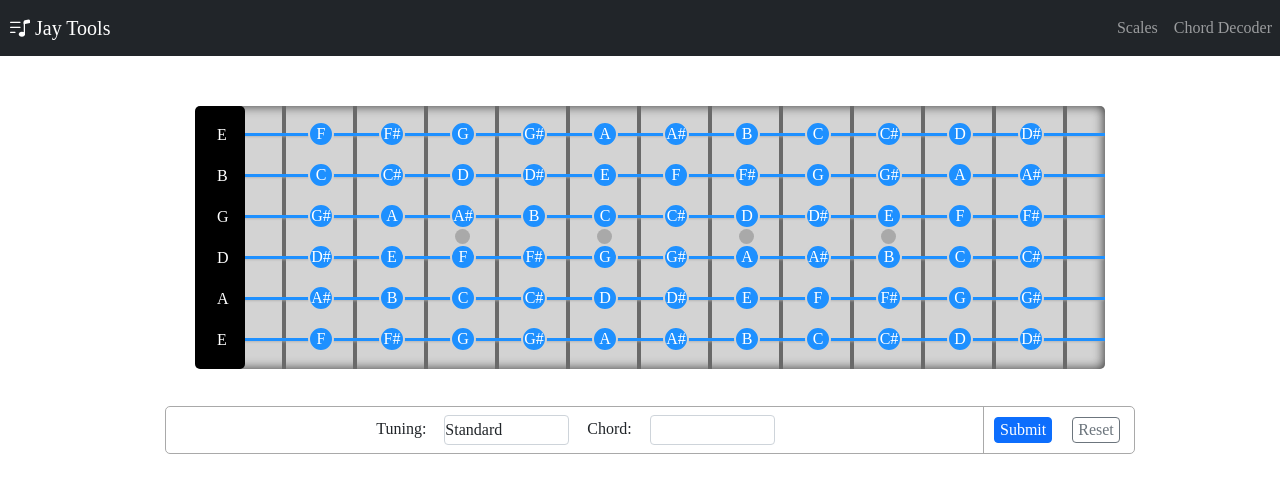
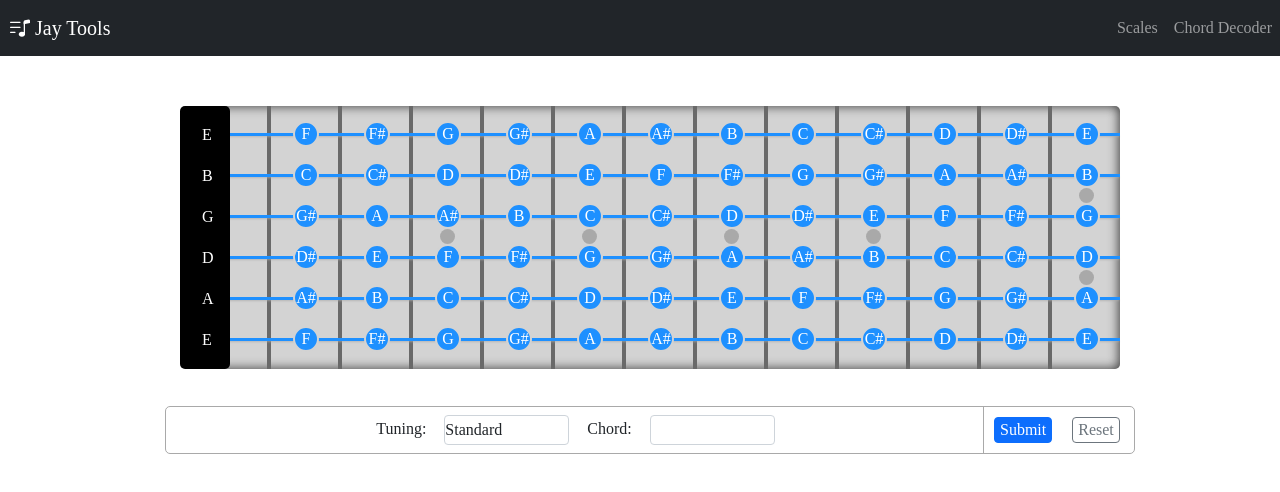
Before and after one commit to TaylorJay47/guitar-tools, an Angular app: page /chord-decoder in a window 1280 px wide. Shown: the top 492 px of the page. Built offline with nearby package versions, Linux system fonts and the light colour scheme.

Commit message:
increased string length to 12 frets and added 12 fret markers

```diff
--- a/src/app/neck/neck.component.css
+++ b/src/app/neck/neck.component.css
@@ -6,9 +6,9 @@
   position: absolute;
   margin-top: 50px;
   left: 50%;
-  margin-left: -435px;
+  margin-left: -450px;
   height: 263px;
-  width: 900px;
+  width: 930px;
   background-color: lightgray;
   box-shadow: inset -1px 0px 11px 0px rgba(0,0,0,0.75);
   border-radius: 5px;
@@ -42,7 +42,7 @@
   margin-top: 25px ;
   margin-bottom: 6px;
   display: inline-block;
-  width: 900px;
+  width: 930px;
   height: 3px;
   background-color: dodgerblue;
   box-shadow: 0px 2px 2px -1px darkgrey;
@@ -109,6 +109,18 @@
   border-radius: 50%;
 }
 
+.twelve {
+  position: absolute;
+  display: inline-block;
+  left: 639px;
+  margin-top: -39px;
+}
+
+.last {
+  margin-bottom: 60px;
+}
+
+
 .controls {
   position: absolute;
   margin-top: 50px;
--- a/src/app/neck/neck.component.html
+++ b/src/app/neck/neck.component.html
@@ -21,6 +21,9 @@
 
   <ul class="dots">
     <li class="first" *ngFor="let d of [].constructor(4)"></li>
+    <ul class="twelve">
+      <li class="last" *ngFor="let d of [].constructor(2)"></li>
+    </ul>
   </ul>
 </div>
 <div class="controls">
--- a/src/app/util/music.ts
+++ b/src/app/util/music.ts
@@ -165,18 +165,18 @@ export class Music {
   }
 
   static notes = {
-    'E': ['E','F','F#','G','G#','A','A#','B','C','C#','D','D#'],
-    'A': ['A','A#','B','C','C#','D','D#','E','F','F#','G','G#'],
-    'A#': ['A#','B','C','C#','D','D#','E','F','F#','G','G#',"A"],
-    'D': ['D','D#','E','F','F#','G','G#','A','A#','B','C','C#'],
-    'D#': ['D#','E','F','F#','G','G#','A','A#','B','C','C#','D'],
-    'G': ['G','G#','A','A#','B','C','C#','D','D#','E','F','F#'],
-    'G#': ['G#','A','A#','B','C','C#','D','D#','E','F','F#','G'],
-    'B': ['B','C','C#','D','D#','E','F','F#','G','G#','A','A#'],
-    'C': ['C','C#','D','D#','E','F','F#','G','G#','A','A#','B'],
-    'C#': ['C#','D','D#','E','F','F#','G','G#','A','A#','B','C'],
-    'F': ['F','F#','G','G#','A','A#','B','C','C#','D','D#','E'],
-    'F#': ['F#','G','G#','A','A#','B','C','C#','D','D#','E','F']
+    'E': ['E','F','F#','G','G#','A','A#','B','C','C#','D','D#','E'],
+    'A': ['A','A#','B','C','C#','D','D#','E','F','F#','G','G#','A'],
+    'A#': ['A#','B','C','C#','D','D#','E','F','F#','G','G#',"A",'A#'],
+    'D': ['D','D#','E','F','F#','G','G#','A','A#','B','C','C#','D'],
+    'D#': ['D#','E','F','F#','G','G#','A','A#','B','C','C#','D','D#'],
+    'G': ['G','G#','A','A#','B','C','C#','D','D#','E','F','F#','G'],
+    'G#': ['G#','A','A#','B','C','C#','D','D#','E','F','F#','G','G#'],
+    'B': ['B','C','C#','D','D#','E','F','F#','G','G#','A','A#','B'],
+    'C': ['C','C#','D','D#','E','F','F#','G','G#','A','A#','B','C'],
+    'C#': ['C#','D','D#','E','F','F#','G','G#','A','A#','B','C','C#'],
+    'F': ['F','F#','G','G#','A','A#','B','C','C#','D','D#','E','F'],
+    'F#': ['F#','G','G#','A','A#','B','C','C#','D','D#','E','F','F#']
   }
 
   static tunings = {
```
